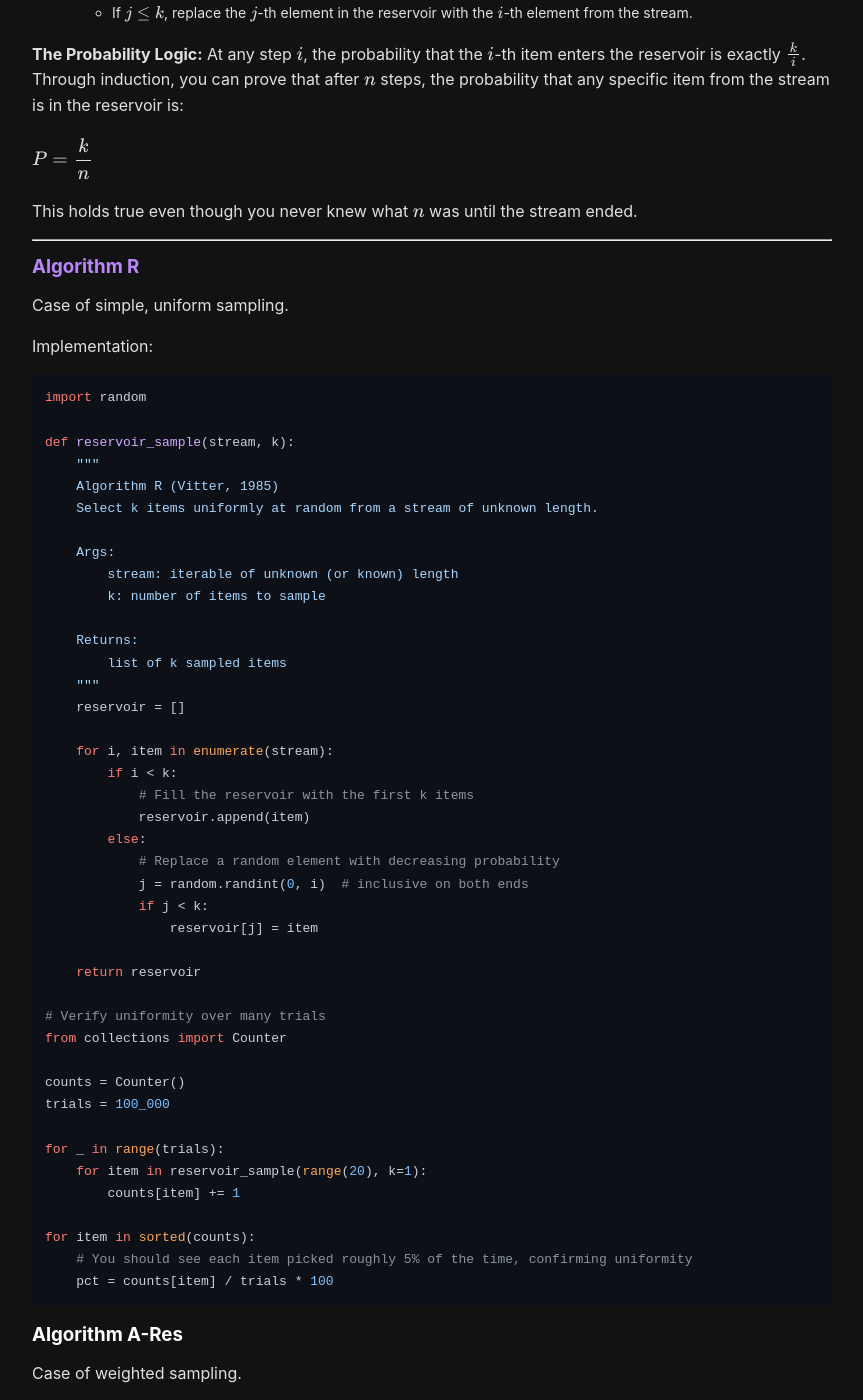
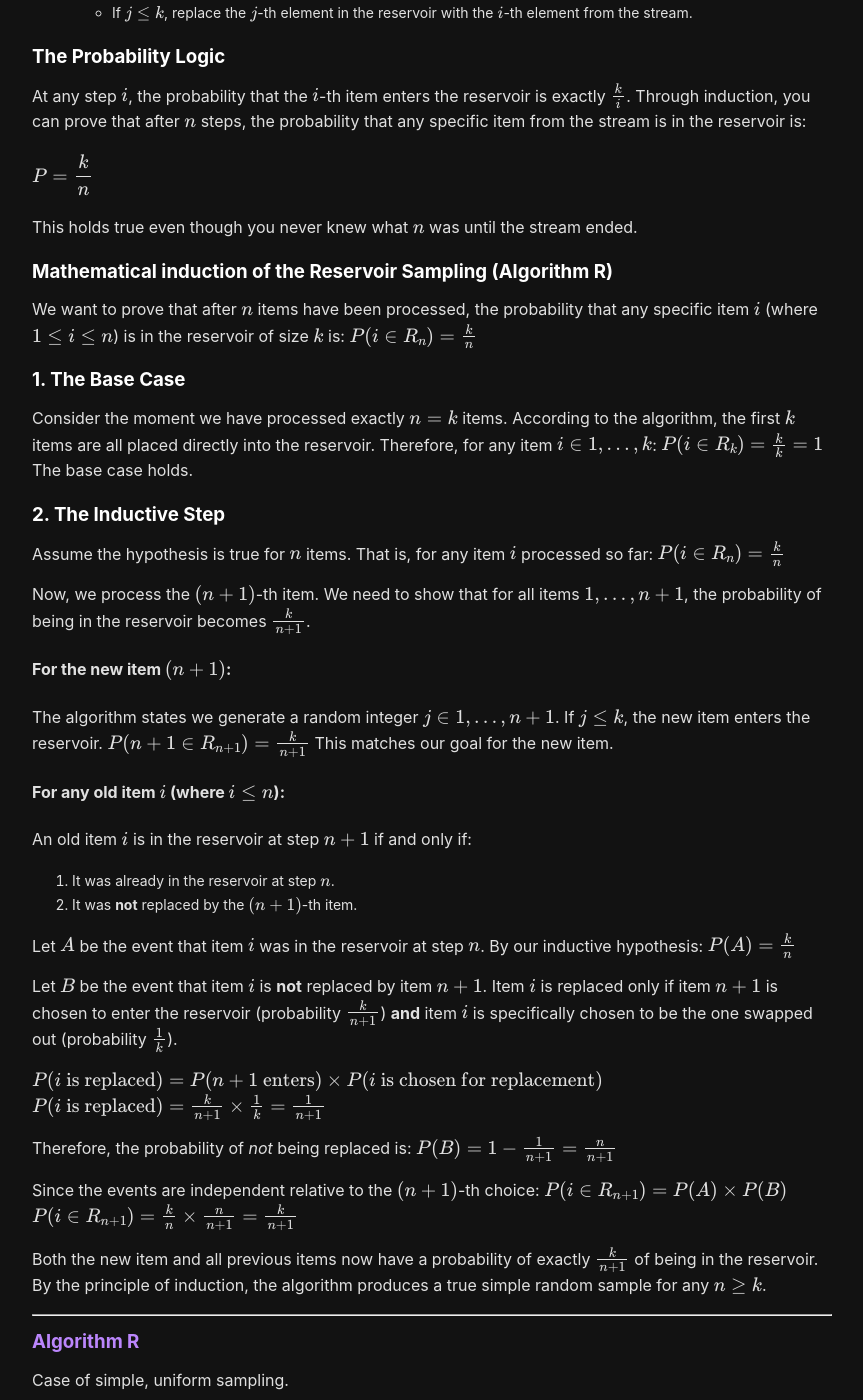
Before and after one commit to sean-sj-jung/sean-sj-jung.github.io, a Jekyll site: the page built from _posts/2021-03-01-ReservoirSampling.md, in a window 1280 px wide and 1400 px high, scrolled down 262 px. Shown: the whole window, without its empty margins (208-1071 px from the left). Built offline with Jekyll 4.4.1, drawn with Linux system fonts in a browser that asks for light colours; nearby versions of some CDN libraries.

Commit message:
update reservoir

```diff
--- a/_posts/2021-03-01-ReservoirSampling.md
+++ b/_posts/2021-03-01-ReservoirSampling.md
@@ -1,6 +1,6 @@
 ---
 layout: post
-title: "Reservorr Sampling"
+title: "Reservoir Sampling"
 date: 2021-03-01
 excerpt: "Reservoir Sampling and Algorithm R"
 ---
@@ -15,12 +15,58 @@ The goal is to maintain a "reservoir" of size $k$ from a stream of items $$1, 2,
     * If $j \leq k$, replace the $j$-th element in the reservoir with the $i$-th element from the stream.
 
 
-**The Probability Logic:**
+### The Probability Logic
 At any step $i$, the probability that the $i$-th item enters the reservoir is exactly $\frac{k}{i}$. Through induction, you can prove that after $n$ steps, the probability that any specific item from the stream is in the reservoir is:
 
 $$P = \frac{k}{n}$$
 
 This holds true even though you never knew what $n$ was until the stream ended.
+
+### Mathematical induction of the Reservoir Sampling (Algorithm R)
+
+We want to prove that after $n$ items have been processed, the probability that any specific item $i$ (where $1 \leq i \leq n$) is in the reservoir of size $k$ is:
+$$P(i \in R_n) = \frac{k}{n}$$
+
+
+### 1. The Base Case
+Consider the moment we have processed exactly $n = k$ items.
+According to the algorithm, the first $k$ items are all placed directly into the reservoir. Therefore, for any item $i \in \{1, \dots, k\}$:
+$$P(i \in R_k) = \frac{k}{k} = 1$$
+The base case holds.
+
+### 2. The Inductive Step
+Assume the hypothesis is true for $n$ items. That is, for any item $i$ processed so far:
+$$P(i \in R_n) = \frac{k}{n}$$
+
+Now, we process the $(n+1)$-th item. We need to show that for all items $\{1, \dots, n+1\}$, the probability of being in the reservoir becomes $\frac{k}{n+1}$.
+
+#### For the new item $(n+1)$:
+The algorithm states we generate a random integer $j \in \{1, \dots, n+1\}$. If $j \leq k$, the new item enters the reservoir.
+$$P(n+1 \in R_{n+1}) = \frac{k}{n+1}$$
+This matches our goal for the new item.
+
+#### For any old item $i$ (where $i \leq n$):
+An old item $i$ is in the reservoir at step $n+1$ if and only if:
+1. It was already in the reservoir at step $n$.
+2. It was **not** replaced by the $(n+1)$-th item.
+
+Let $A$ be the event that item $i$ was in the reservoir at step $n$. By our inductive hypothesis:
+$$P(A) = \frac{k}{n}$$
+
+Let $B$ be the event that item $i$ is **not** replaced by item $n+1$.
+Item $i$ is replaced only if item $n+1$ is chosen to enter the reservoir (probability $\frac{k}{n+1}$) **and** item $i$ is specifically chosen to be the one swapped out (probability $\frac{1}{k}$).
+
+$$P(i \text{ is replaced}) = P(n+1 \text{ enters}) \times P(i \text{ is chosen for replacement})$$
+$$P(i \text{ is replaced}) = \frac{k}{n+1} \times \frac{1}{k} = \frac{1}{n+1}$$
+
+Therefore, the probability of *not* being replaced is:
+$$P(B) = 1 - \frac{1}{n+1} = \frac{n}{n+1}$$
+
+Since the events are independent relative to the $(n+1)$-th choice:
+$$P(i \in R_{n+1}) = P(A) \times P(B)$$
+$$P(i \in R_{n+1}) = \frac{k}{n} \times \frac{n}{n+1} = \frac{k}{n+1}$$
+
+Both the new item and all previous items now have a probability of exactly $\frac{k}{n+1}$ of being in the reservoir. By the principle of induction, the algorithm produces a true simple random sample for any $n \geq k$.
 
 ---
 
```
